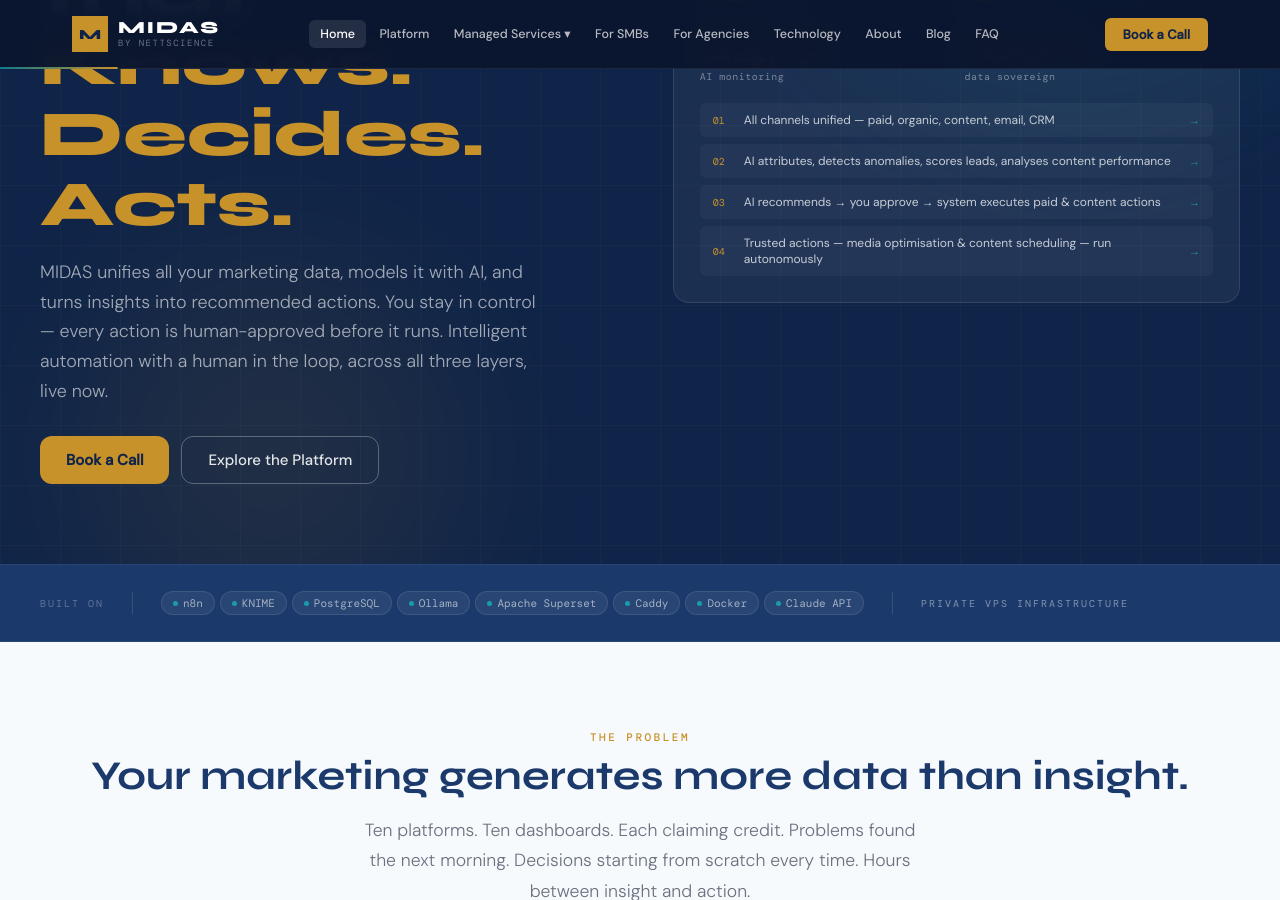
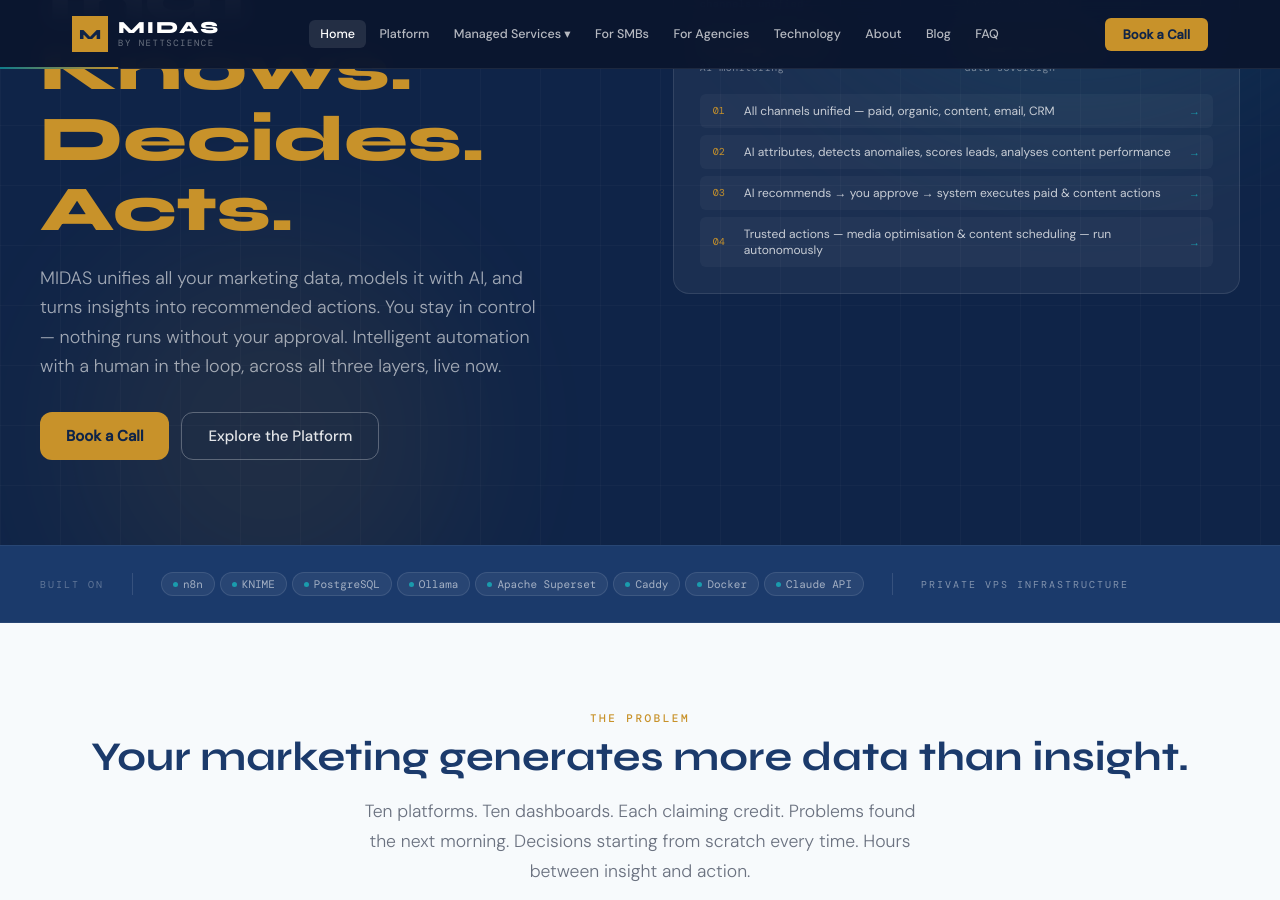
Before and after one commit to NettScienceAnalytics/midas_site, a Jekyll site: the page index.html, which Jekyll copies as it is, in a window 1280 px wide and 900 px high, scrolled down 355 px. Built offline with Jekyll 4.4.1, drawn with Linux system fonts in a browser that asks for light colours.

Commit message:
Update index.html

```diff
--- a/index.html
+++ b/index.html
@@ -173,7 +173,7 @@
     <div>
       <div class="hbadge"><div class="hbdot"></div><span class="hbtext">Human-in-the-Loop · All Three Layers Live</span></div>
       <h1 class="htitle">Marketing Intelligence<br>that <span>Knows. Decides. Acts.</span></h1>
-      <p class="hsub">MIDAS unifies all your marketing data, models it with AI, and turns insights into recommended actions. You stay in control — every action is human-approved before it runs. Intelligent automation with a human in the loop, across all three layers, live now.</p>
+      <p class="hsub">MIDAS unifies all your marketing data, models it with AI, and turns insights into recommended actions. You stay in control — nothing runs without your approval. Intelligent automation with a human in the loop, across all three layers, live now.</p>
       <div class="hact">
         <button class="btn btn-gold btn-lg">Book a Call</button>
         <button class="btn btn-out btn-lg" onclick="showPage('platform')">Explore the Platform</button>
@@ -1972,8 +1972,8 @@
           <option value="Agency">Agency</option>
         </select>
       </div>
-      <div class="dm-field"><label for="dmMessage">What would you like to see? (optional)</label><textarea id="dmMessage" placeholder="Your goals, current stack, or anything you'd like the demo to focus on."></textarea></div>
-      <button class="dm-submit" id="dmSubmit" onclick="submitDemo()">Request My Demo</button>
+      <div class="dm-field"><label for="dmMessage">What would you like to discuss? (optional)</label><textarea id="dmMessage" placeholder="Your goals, current stack, or anything you'd like to cover on the call."></textarea></div>
+      <button class="dm-submit" id="dmSubmit" onclick="submitDemo()">Request My Call</button>
       <div class="dm-err" id="dmErr">Please enter your name, a valid email, and your company.</div>
       <div class="dm-fine">We'll reach out to schedule. No spam, ever.</div>
     </div>
```
Also changed, not shown: other parts of index.html (+2 -2 lines).
